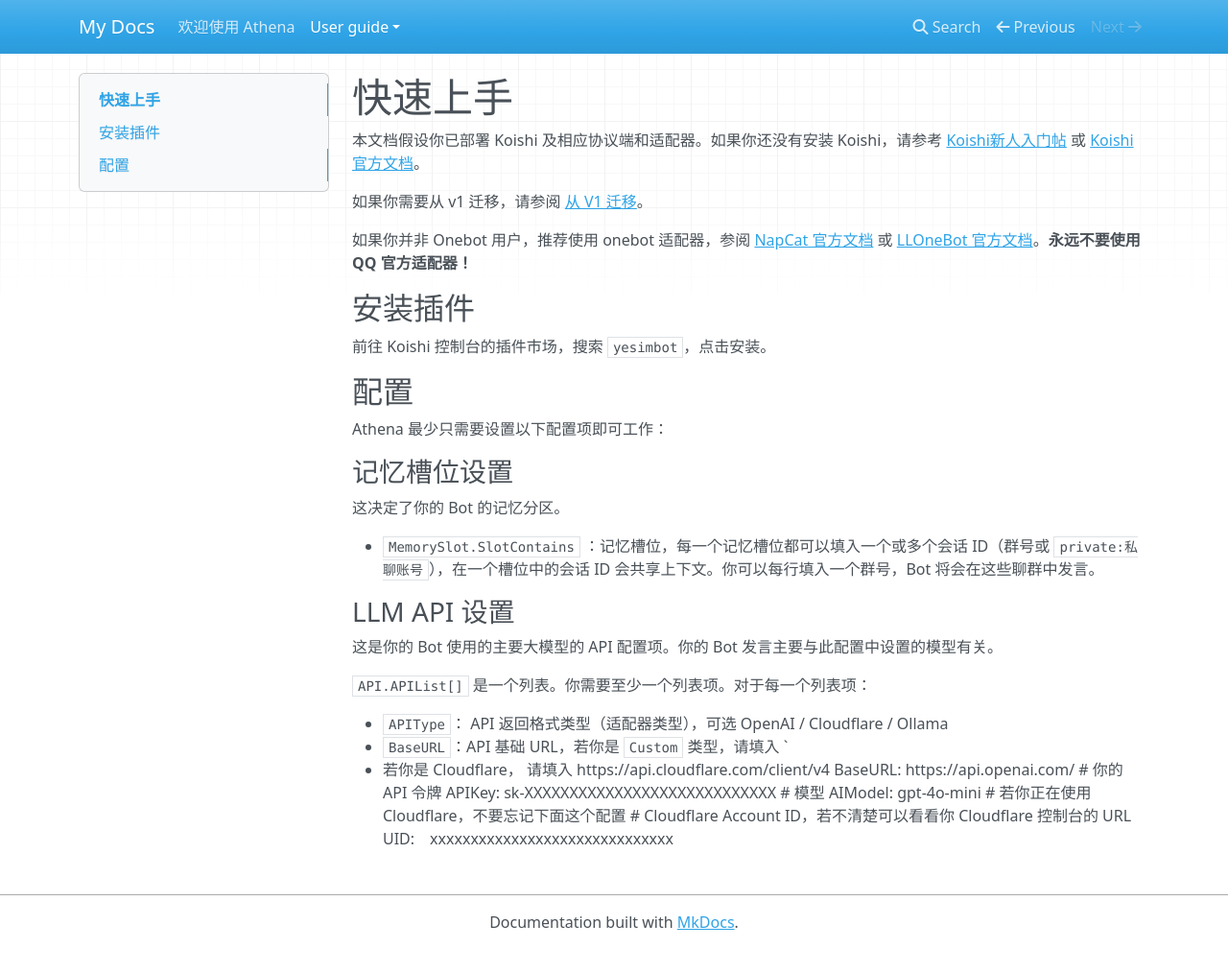
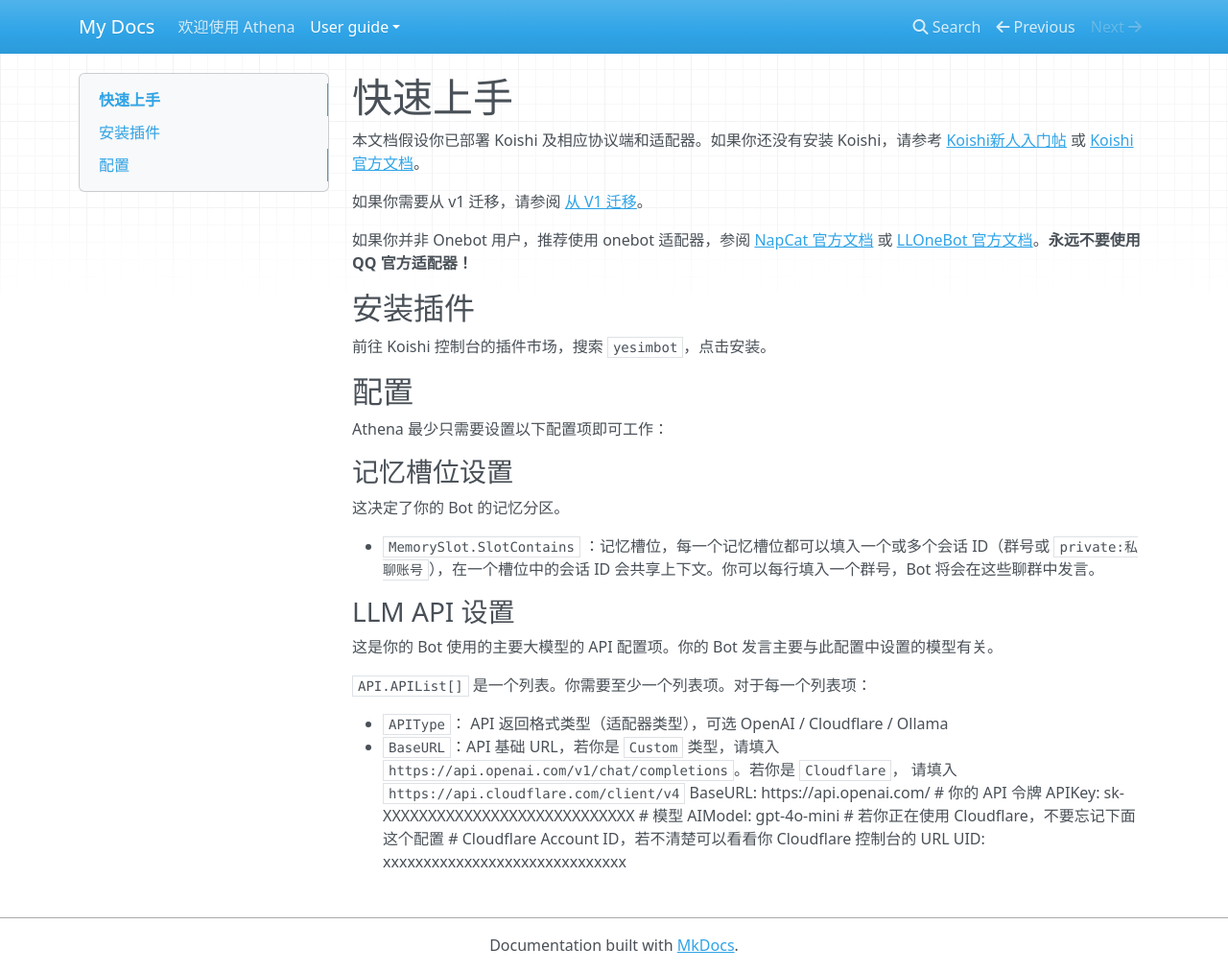
Before and after one commit to HydroGest/AthenaDocsNG, an MkDocs documentation site: the page built from docs/user-guide/getting-started.md.md, in a window 1280 px wide and 1013 px high. Shown: the whole window at 96% size. Built offline with MkDocs 1.6.1, drawn with Linux system fonts in a browser that asks for light colours; nearby versions of some CDN libraries; part of the change alters nothing that is shown.

Commit message:
docs/user-guide/getting-started.md.md updated from https://stackedit.cn/

```diff
--- a/docs/user-guide/getting-started.md.md
+++ b/docs/user-guide/getting-started.md.md
@@ -28,8 +28,7 @@ Athena 最少只需要设置以下配置项即可工作：
 `API.APIList[]` 是一个列表。你需要至少一个列表项。对于每一个列表项：
 
 - `APIType`： API 返回格式类型（适配器类型），可选 OpenAI / Cloudflare / Ollama
-- `BaseURL`：API 基础 URL，若你是 `Custom` 类型，请填入 `
--  若你是 Cloudflare， 请填入 https://api.cloudflare.com/client/v4          BaseURL: https://api.openai.com/          # 你的 API 令牌          APIKey: sk-XXXXXXXXXXXXXXXXXXXXXXXXXXXX          # 模型          AIModel: gpt-4o-mini          # 若你正在使用 Cloudflare，不要忘记下面这个配置          # Cloudflare Account ID，若不清楚可以看看你 Cloudflare 控制台的 URL          UID:　xxxxxxxxxxxxxxxxxxxxxxxxxxxxxx
+- `BaseURL`：API 基础 URL，若你是 `Custom` 类型，请填入 `https://api.openai.com/v1/chat/completions`。若你是 `Cloudflare`， 请填入 `https://api.cloudflare.com/client/v4`         BaseURL: https://api.openai.com/          # 你的 API 令牌          APIKey: sk-XXXXXXXXXXXXXXXXXXXXXXXXXXXX          # 模型          AIModel: gpt-4o-mini          # 若你正在使用 Cloudflare，不要忘记下面这个配置          # Cloudflare Account ID，若不清楚可以看看你 Cloudflare 控制台的 URL          UID:　xxxxxxxxxxxxxxxxxxxxxxxxxxxxxx
 <!--stackedit_data:
-eyJoaXN0b3J5IjpbLTEyNzU5NDg1NTldfQ==
+eyJoaXN0b3J5IjpbODQ4MjY1NTkzXX0=
 -->
```
